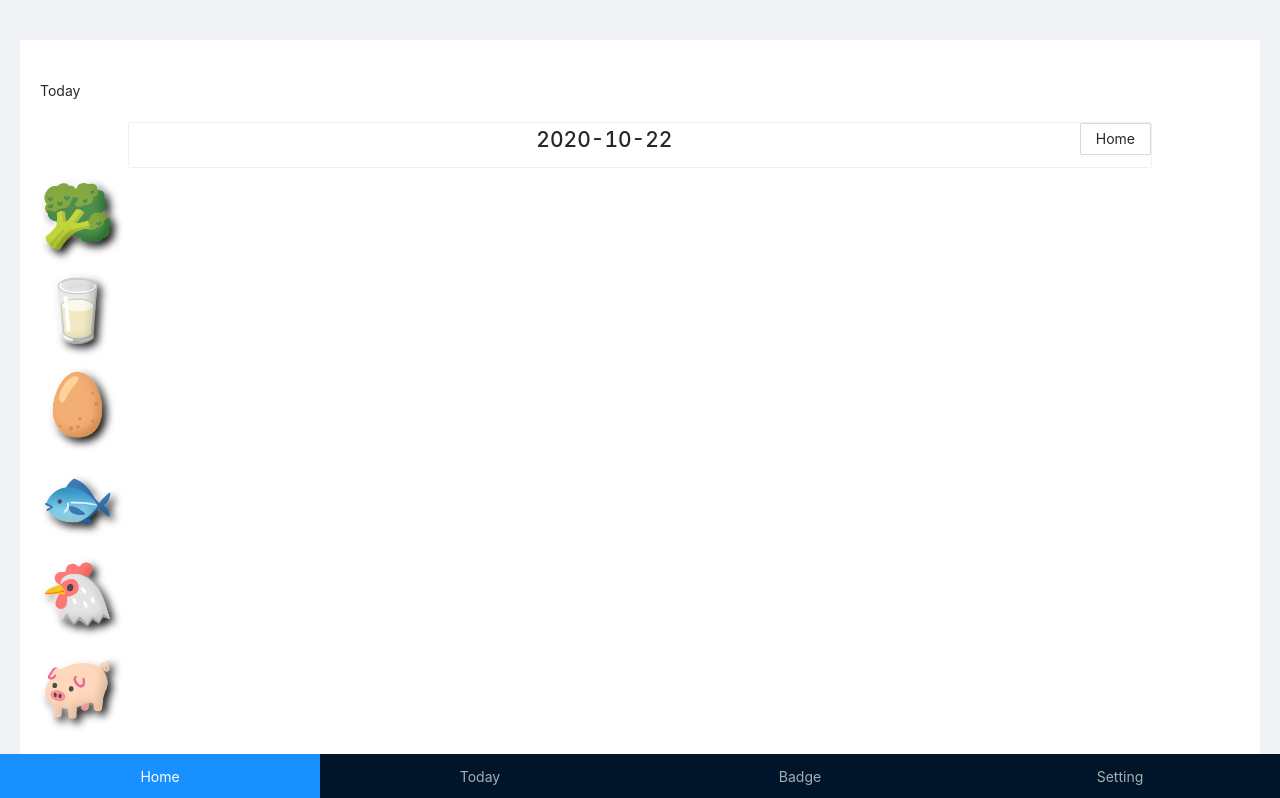
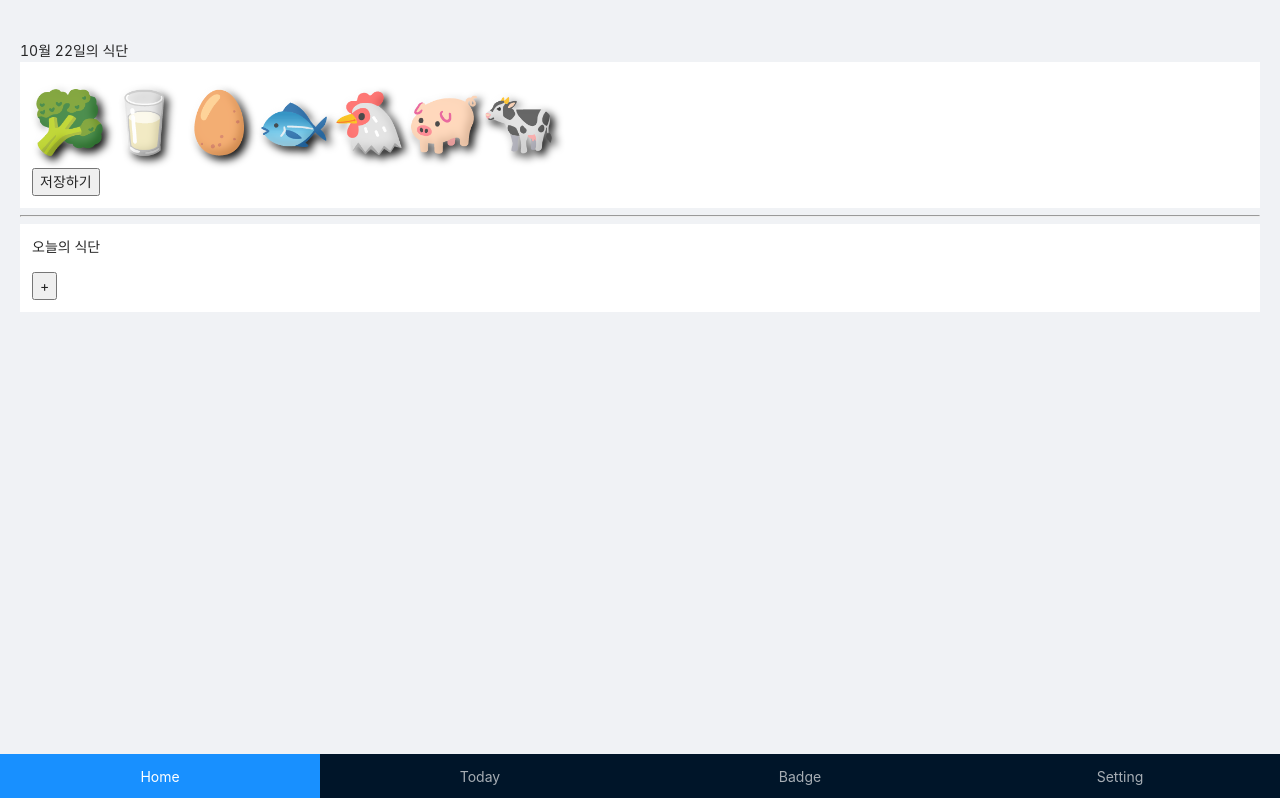
Before and after one commit to veggie-meal/veggie_web, a React (Create React App) app: page /today/2020-10-22 in a window 1280 px wide. Shown: the top 798 px of the page. Built offline with nearby package versions, Linux system fonts and the light colour scheme.

Commit message:
Adjust Today page styling

```diff
--- a/src/pages/Today.js
+++ b/src/pages/Today.js
@@ -1,12 +1,11 @@
 import React, { useState } from 'react';
-import { Link } from 'react-router-dom';
-import { Button, Layout } from 'antd';
 import EmojiButton from '../components/EmojiButton';
 import NewDiet from '../components/NewDiet';
 
-const { Content } = Layout;
+function Today({ match }) {
+  let [, month, date] = match.params.dayId.split('-');
+  if (date[0] === '0') date = date[1];
 
-function Today({ match }) {
   const [isNewDietVisible, setIsNewDietVisible] = useState(false);
 
   function showNewDiet() {
@@ -17,15 +16,10 @@ function Today({ match }) {
   if (isNewDietVisible) modal = <NewDiet />;
 
   return (
-    <Layout>
-      <Content style={{padding:'40px 20px',minHeight:"100vh",backgroundColor:"white"}}>
-        <header>Today</header>
-        <section className="site-calendar-demo-card" style={{textAlign:"center",marginTop:"20px"}}>
-          <Button style={{float:"right"}}><Link to="/">Home</Link></Button>
-          <h2>{match.params.dayId}</h2>
-        </section>
-        <section>
-          <div>
+    <>
+      <header>{month}월 {date}일의 식단</header>
+      <section className="site-layout-content">
+        <div style={{display:'flex', flexWrap:'wrap'}}>
           <EmojiButton food="🥦" />
           <EmojiButton food="🥛" />
           <EmojiButton food="🥚" />
@@ -37,13 +31,12 @@ function Today({ match }) {
         <button>저장하기</button>
       </section>
       <hr />
-        <section>
+      <section className="site-layout-content">
         <p>오늘의 식단</p>
         <button onClick={showNewDiet}>+</button>
       </section>
       {modal}
-      </Content>
-    </Layout>
+    </>
   );
 }
 
```
Lines whose indentation alone changed are shown as unchanged.
